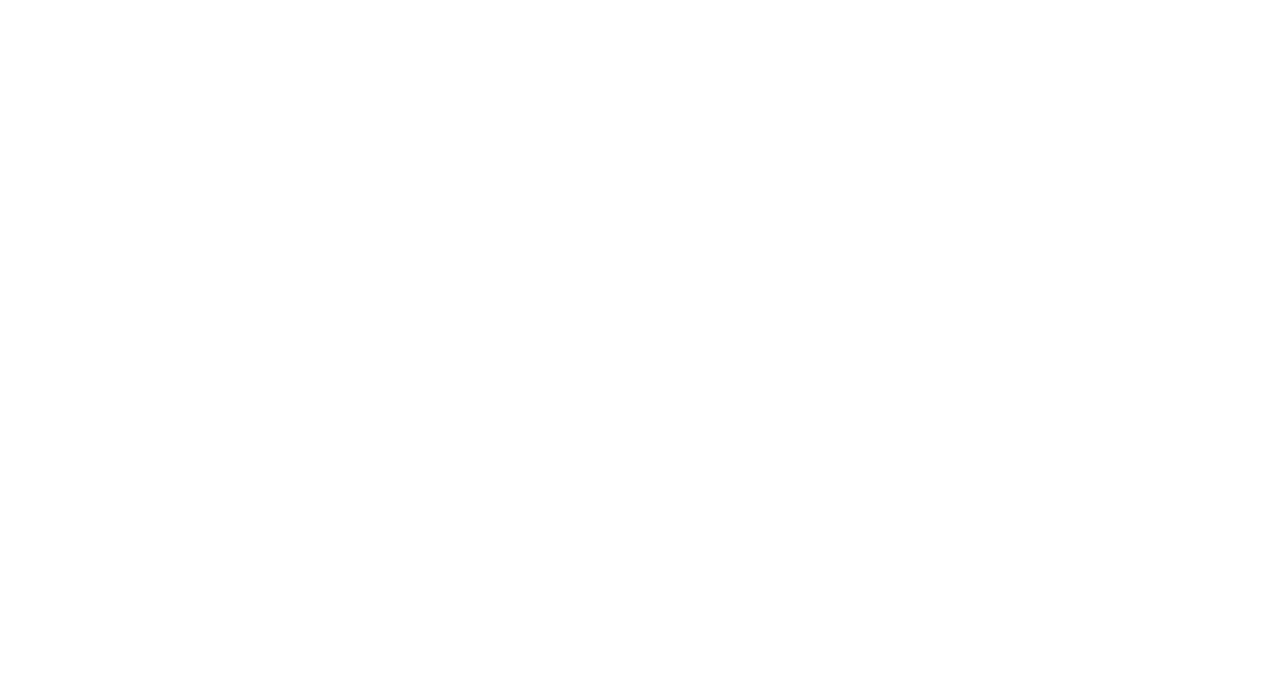
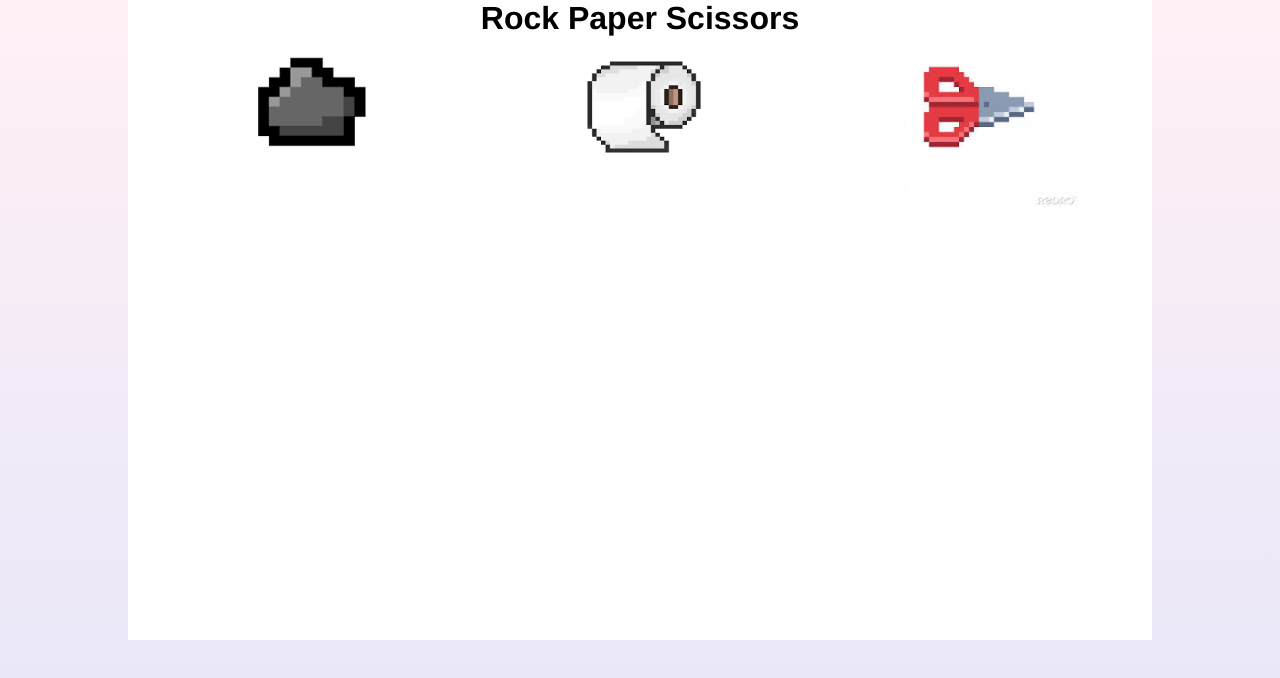
Before and after one commit to DavidMagar23/RockPaperScissors, a plain HTML site: page index.html in a window 1280 px wide. Drawn offline with Linux system fonts and the light colour scheme.

Commit message:
Add Rock Paper Scissors pictures

```diff
--- a/index.html
+++ b/index.html
@@ -7,7 +7,34 @@
     <script src="javascript.js" defer></script>
     <title>Rock Paper Scissors</title>
 </head>
-<body>
+<body class="body center" id="body">
+    <div class="container">
+        <div class="heading">
+            <h1>Rock Paper Scissors</h1>
+        </div>
+        <div class="choices">
+            <div class="rock">
+                <label for="rock-choice">
+                    <input type="button" id="rock-choice">
+                    <img src="img/rock.png" id="rock">
+                </label>
+            </div>
+            <div class="paper">
+                <label for="paper-choice">
+                    <input type="button" id="paper-choice">
+                    <img src="img/paper.png" id="paper">
+                </label>
+            </div>
+            <div class="scissors">
+                <label for="scissors-choice">
+                    <input type="button" id="scissors-choice">
+                    <img src="img/scissors.jpg" id="scissors">
+                </label>
+            </div>
+        </div>
 
+        <div class="score">
+        </div>
+    </div>
 </body>
 </html>
--- a/styles.css
+++ b/styles.css
@@ -3,3 +3,54 @@
     margin: 0;
     box-sizing: border-box;
 }
+
+body {
+    font-family: Helvetica, sans-serif;
+
+    background: linear-gradient(lavenderblush, lavender);
+
+    height: 100vh;
+
+}
+
+.center {
+    display: flex;
+    justify-content: center;
+    align-content: center;
+}
+
+.container {
+    width: 80vw;
+    height: 80vh;
+
+    background-color: white;
+}
+
+h1 {
+    text-align: center;
+}
+
+input {
+    width: 0;
+    height: 0;
+    visibility: hidden;
+}
+
+ /* Adjust margin due different img width and size */
+img {
+    width: 200px;
+}
+
+#paper {
+    width: 160px;
+    height: 140px;
+}
+
+#scissors {
+    margin-top: -30px;
+}
+
+.choices {
+    display: flex;
+    justify-content: space-around;
+}
```
Also changed, not shown: img/paper.png (added), img/rock.png (added), img/scissors.jpg (added).
